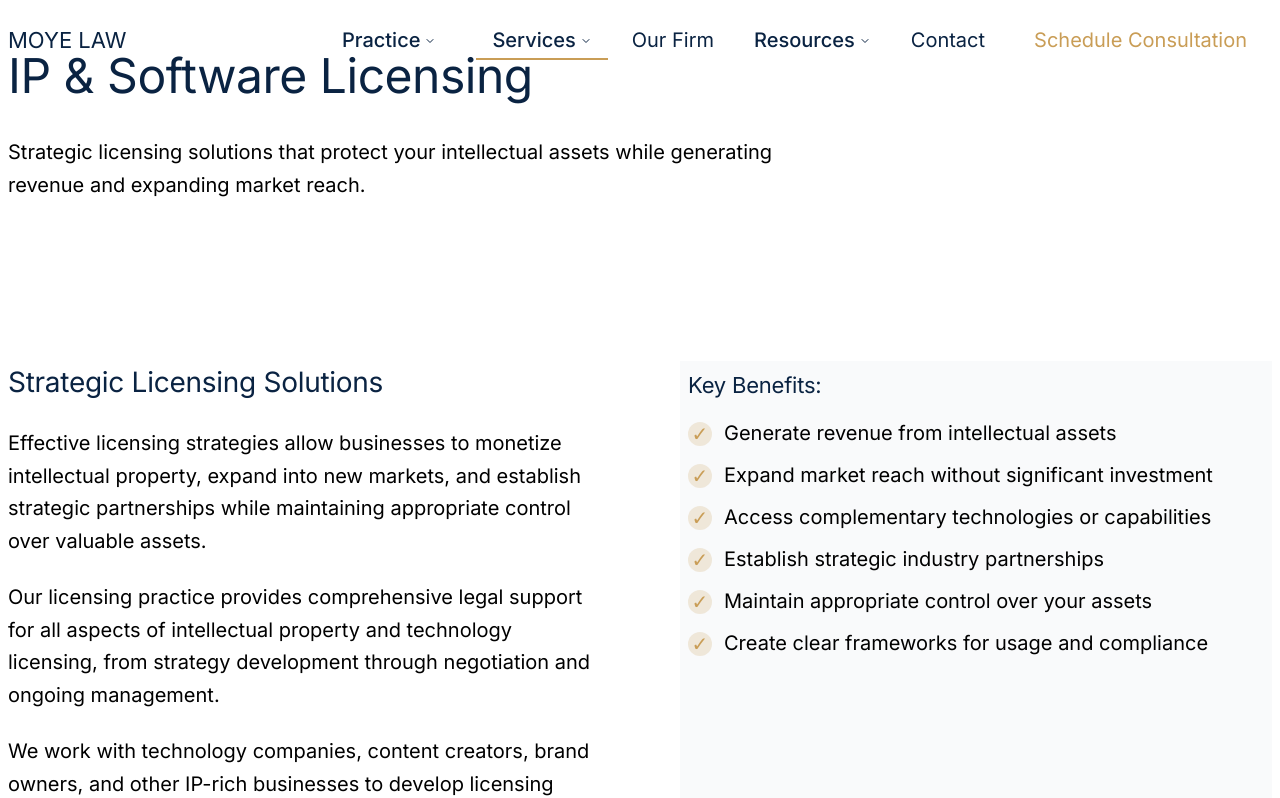
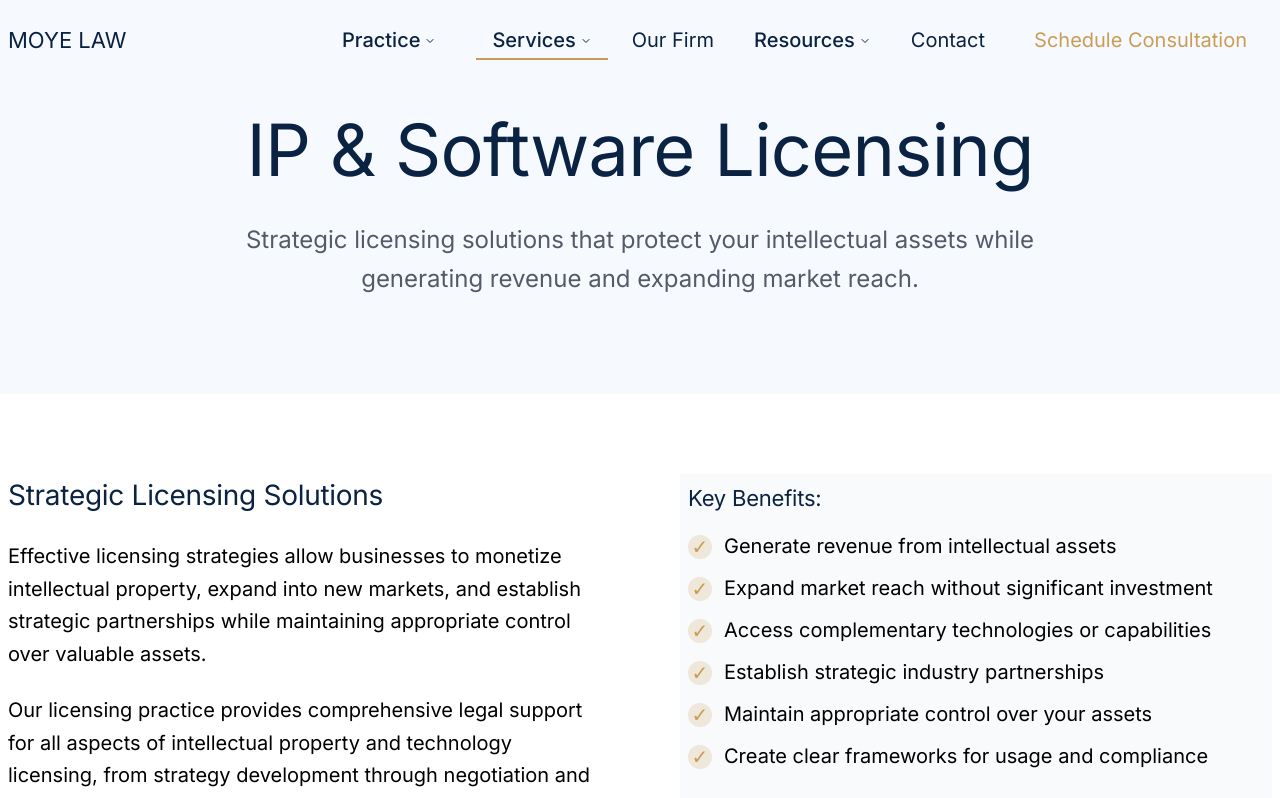
Before and after one commit to binarylawyer/moye-law-redesign, a React (Vite) app: page /ip-licensing in a window 1280 px wide. Shown: the top 798 px of the page. Built offline with nearby package versions, Linux system fonts and the light colour scheme.

Commit message:
Fix: Consistent header layout across pages
Ensure all pages have the same header layout as practice pages.

```diff
--- a/src/pages/DigitalAssetProtection.tsx
+++ b/src/pages/DigitalAssetProtection.tsx
@@ -35,13 +35,15 @@ const DigitalAssetProtection: React.FC = () => {
       <Header />
 
       <main className="flex-grow">
-        {/* Hero Section */}
-        <section className="bg-white pt-32 pb-16">
+        {/* Hero Section with standardized spacing */}
+        <section className="py-72 md:py-96 bg-pastel-blue/20">
           <div className="container mx-auto px-8">
-            <h1 className="font-serif text-5xl text-navy mb-6">Digital Asset Protection</h1>
-            <p className="text-lg max-w-3xl">
-              Comprehensive legal protection for your valuable digital assets, from cryptocurrencies and NFTs to domain names and digital intellectual property.
-            </p>
+            <div className="max-w-4xl mx-auto text-center">
+              <h1 className="font-serif text-navy text-5xl md:text-6xl lg:text-7xl mb-16">Digital Asset Protection</h1>
+              <p className="text-xl md:text-2xl text-charcoal/80 mx-auto">
+                Comprehensive legal protection for your valuable digital assets, from cryptocurrencies and NFTs to domain names and digital intellectual property.
+              </p>
+            </div>
           </div>
         </section>
 
--- a/src/pages/Licensing.tsx
+++ b/src/pages/Licensing.tsx
@@ -1,3 +1,4 @@
+
 import React from 'react';
 import { Link } from 'react-router-dom';
 import Header from '@/components/Header';
@@ -35,12 +36,14 @@ const Licensing: React.FC = () => {
 
       <main className="flex-grow">
         {/* Hero Section with standardized spacing */}
-        <section className="bg-white pt-40 pb-20">
+        <section className="py-72 md:py-96 bg-pastel-blue/20">
           <div className="container mx-auto px-8">
-            <h1 className="font-serif text-5xl text-navy mb-6">IP & Software Licensing</h1>
-            <p className="text-lg max-w-3xl">
-              Strategic licensing solutions that protect your intellectual assets while generating revenue and expanding market reach.
-            </p>
+            <div className="max-w-4xl mx-auto text-center">
+              <h1 className="font-serif text-navy text-5xl md:text-6xl lg:text-7xl mb-16">IP & Software Licensing</h1>
+              <p className="text-xl md:text-2xl text-charcoal/80 mx-auto">
+                Strategic licensing solutions that protect your intellectual assets while generating revenue and expanding market reach.
+              </p>
+            </div>
           </div>
         </section>
 
```
